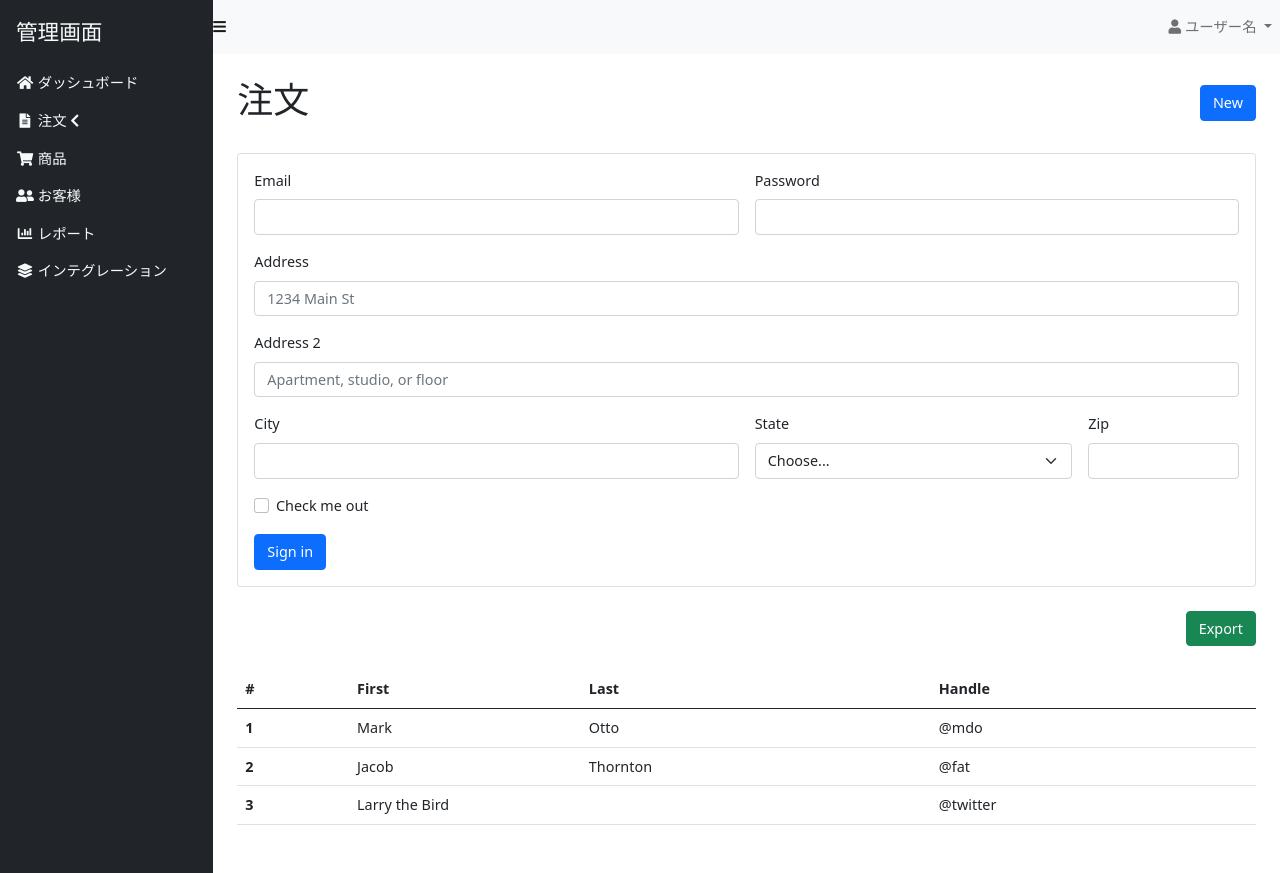
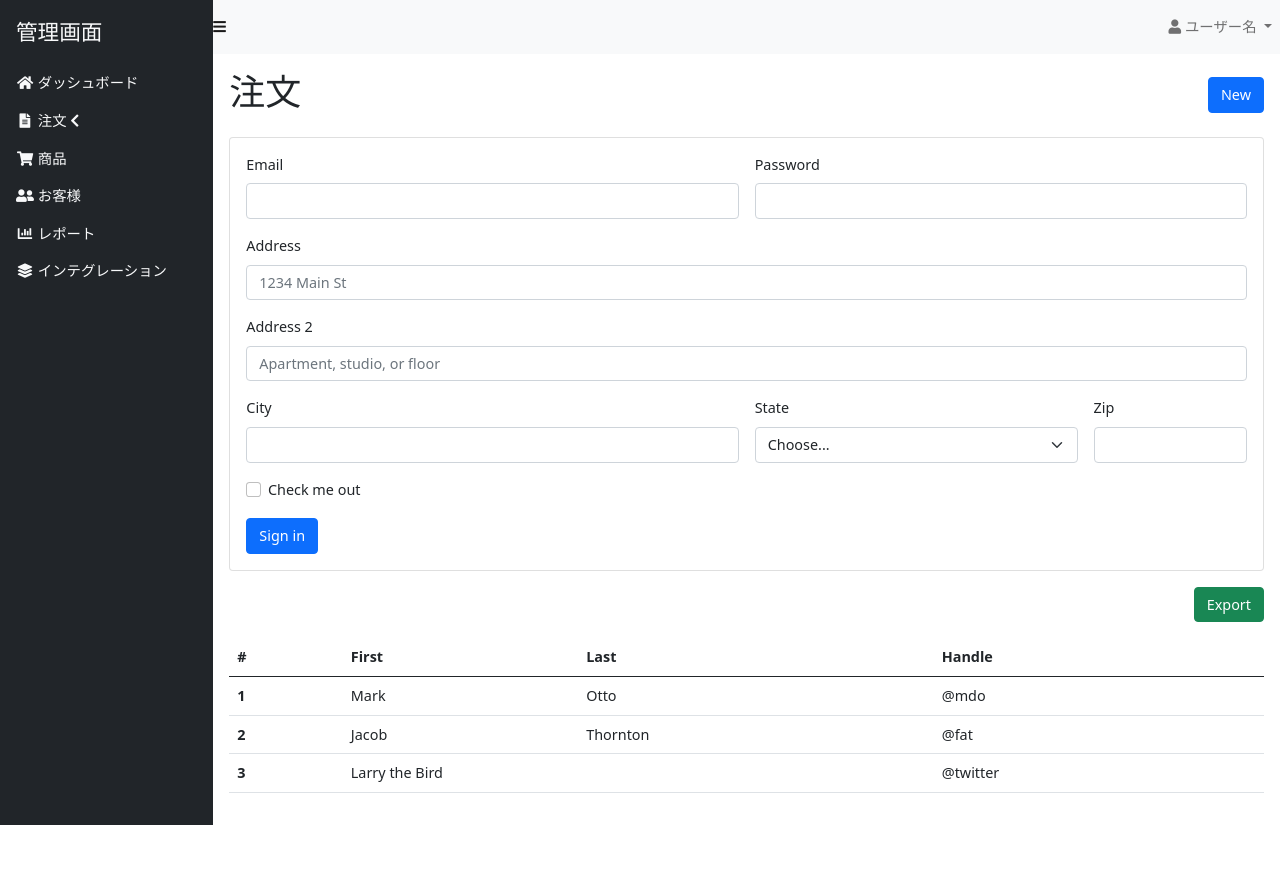
Before and after one commit to okonomi/bootstrap-v5-admin-template, a website built with Parcel: page src/index.html in a window 1280 px wide. After the commit the page ends 825 px from the top, so only its background shows below. Built offline with nearby package versions, Linux system fonts and the light colour scheme.

Commit message:
feat: improve spacing

```diff
--- a/src/index.html
+++ b/src/index.html
@@ -68,15 +68,15 @@
             </ul>
           </div>
         </nav>
-        <div class="p-4">
-          <div class="d-flex justify-content-between align-self-end mb-4">
+        <div class="p-3">
+          <div class="d-flex justify-content-between align-self-end mb-3">
             <h1>注文</h1>
             <div class="align-self-center">
               <a href="#" class="btn btn-primary">New</a>
             </div>
           </div>
 
-          <div class="my-4">
+          <div class="my-3">
             <div class="card">
               <div class="card-body">
                 <form class="row g-3">
@@ -127,11 +127,11 @@
             </div>
           </div>
 
-          <div class="text-end my-4">
+          <div class="text-end my-3">
             <a href="#" class="btn btn-success">Export</a>
           </div>
 
-          <div class="my-4">
+          <div class="my-3">
             <table class="table">
               <thead>
                 <tr>
```
